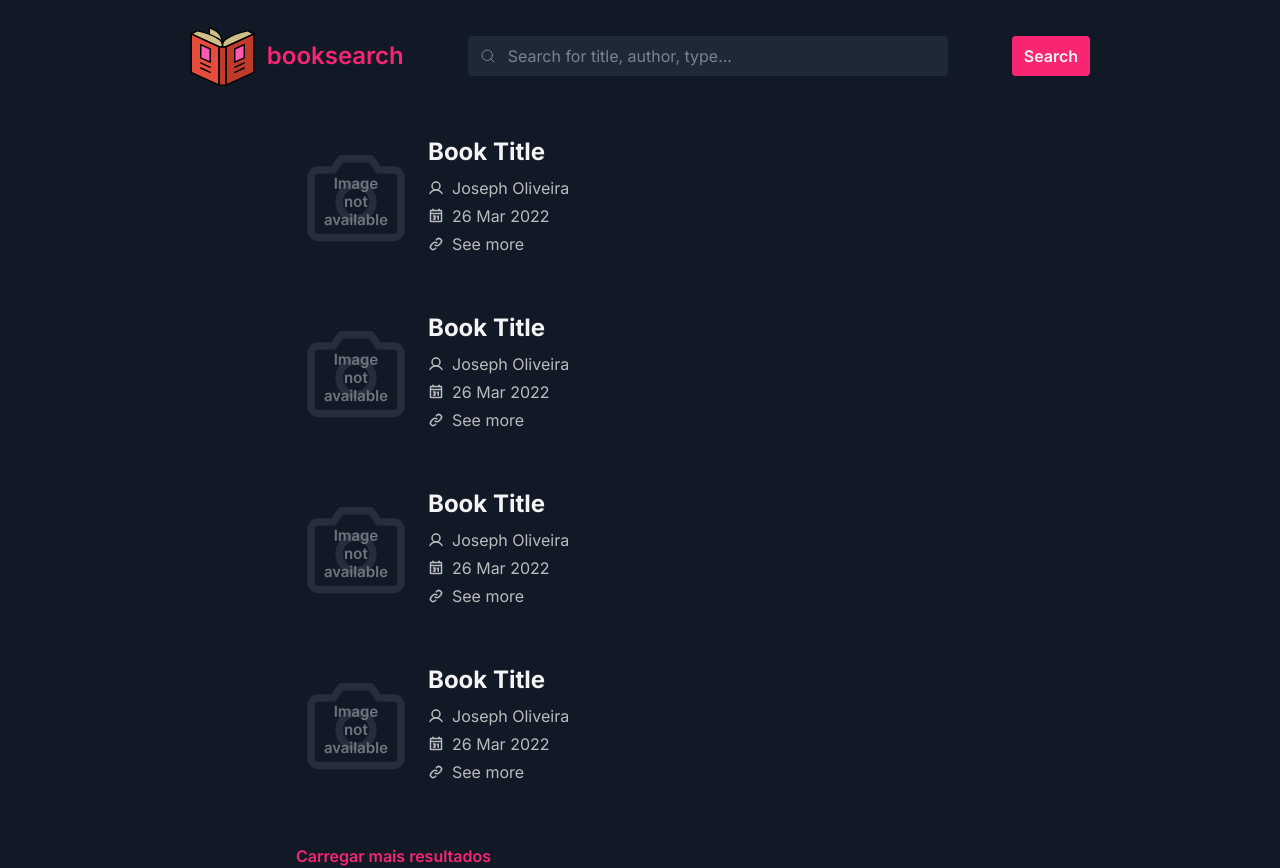
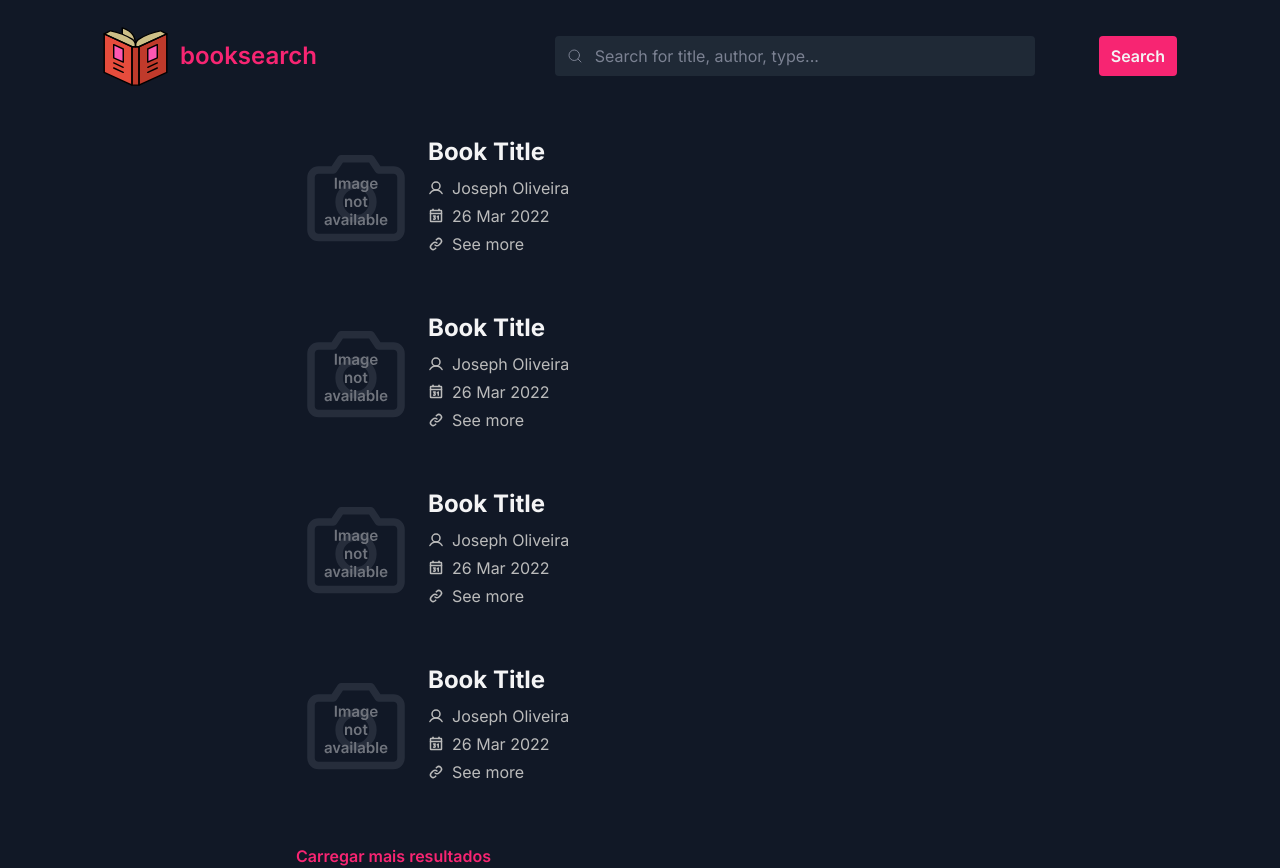
Before and after one commit to nullCommit/booksearch, a React (Vite) app: page / in a window 1280 px wide. Built offline with nearby package versions, Linux system fonts and the light colour scheme.

Commit message:
Update: add more resposivity to Header component

```diff
--- a/src/components/Header.tsx
+++ b/src/components/Header.tsx
@@ -13,7 +13,7 @@ export function Header() {
   }
 
   return (
-    <div className='max-w-7xl h-28 mx-4 flex items-center gap-16 '>
+    <div className='max-w-7xl w-full h-28 mx-auto px-4 flex items-center justify-around gap-16'>
       <a
         href='/'
         className='focus:outline-none focus:ring-2 focus:ring-brand-500 focus:ring-offset-2 focus:ring-offset-[#111826]'
@@ -26,7 +26,7 @@ export function Header() {
         </div>
       </a>
 
-      <form onSubmit={handleSubmit} className='flex gap-16 '>
+      <form onSubmit={handleSubmit} className='flex gap-16'>
         <div className='relative flex items-center text-shadowText-300 focus-within:text-brand-500'>
           <MagnifyingGlass className='absolute ml-3' />
           <input
```
